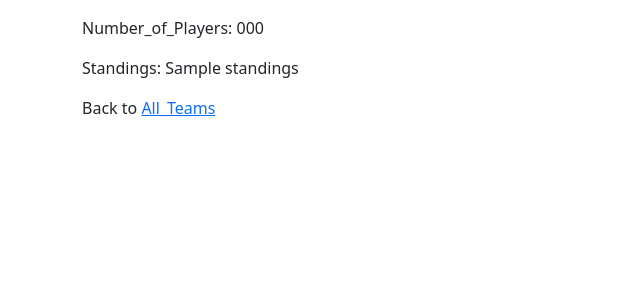
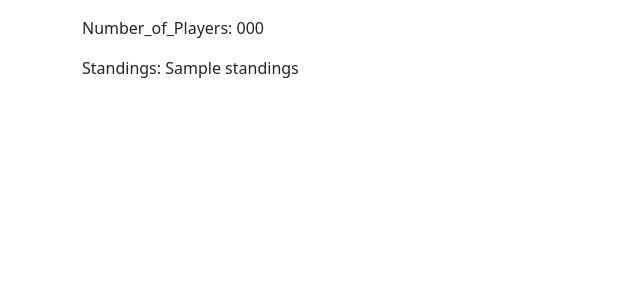
Before and after one commit to rlusio/Football-stats-tracker, a Django app: template all_players/templates/all_teams/team_details.html in a window 1280 px wide. Shown: the part 280-580 px from the top of the page, without its empty margins (0-640 px from the left). Run offline with Django 5.2, Linux system fonts and the light colour scheme; the template is opened without the code that fills it: most values are stand-ins (such as "Sample title", 1, 10 or a date in 2020).

Commit message:
modify the page of the team's details

```diff
--- a/all_players/templates/all_teams/team_details.html
+++ b/all_players/templates/all_teams/team_details.html
@@ -13,6 +13,5 @@ Details about {{ myplayer.firstname }} {{ myplayer.lastname }}
 <p>Number_of_Players: {{ myteam.Number_of_Players }}</p>
 <p>Standings: {{ myteam.Standings }}</p>
 
-<p>Back to <a href="/all_teams/">All_Teams</a></p>
 
 {% endblock %}
```
